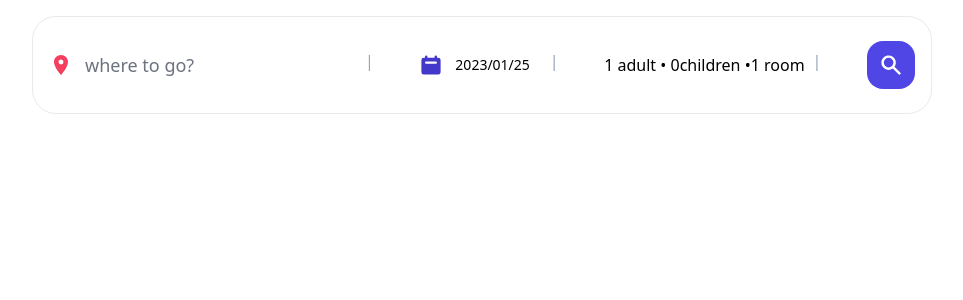
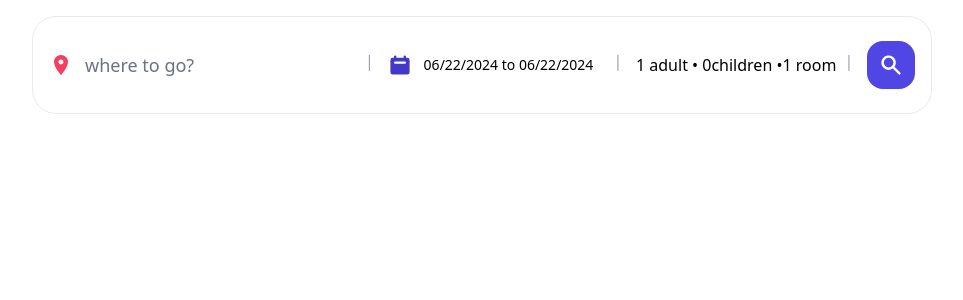
Before and after one commit to webnook/booking-app-react, a React (Vite) app: page / in a window 1280 px wide. Shown: the top 300 px of the page, without its empty margins (158-1121 px from the left). Built offline with nearby package versions, Linux system fonts and the light colour scheme.

Commit message:
create date range

```diff
--- a/src/components/Header/Header.jsx
+++ b/src/components/Header/Header.jsx
@@ -2,6 +2,10 @@
 import { HiCalendar, HiMinus, HiPlus, HiSearch } from "react-icons/hi";
 import { useRef, useState } from "react";
 import useOutsideClick from "../../hooks/useOutsideClick";
+import "react-date-range/dist/styles.css"; // main style file
+import "react-date-range/dist/theme/default.css"; // theme css file
+import { DateRange } from "react-date-range";
+import { format } from "date-fns";
 const Header = () => {
   const [destination, setDestination] = useState("");
   const [openOptions, setOpenOptions] = useState(false);
@@ -10,6 +14,14 @@
     children: 0,
     room: 1,
   });
+  const [date, setDate] = useState([
+    {
+      startDate: new Date(),
+      endDate: new Date(),
+      key: "selection",
+    },
+  ]);
+  const [openDate, setOpenDate] = useState(false);
   const optionsHandler = (name, operation) => {
     setOptions((prev) => {
       return {
@@ -36,7 +48,23 @@
         </div>
         <div className="flex items-center relative">
           <HiCalendar className="w-6 h-6 inline-block text-primary700" />
-          <div className="ml-3 mr-3 text-sm">2023/01/25</div>
+          <div
+            onClick={() => setOpenDate(!openDate)}
+            className="ml-3 mr-3 text-sm">
+            {`${format(date[0].startDate, "MM/dd/yyyy")} to ${format(
+              date[0].endDate,
+              "MM/dd/yyyy"
+            )}`}
+          </div>
+          {openDate && (
+            <DateRange
+              className="absolute top-12 z-50 -left-20"
+              ranges={date}
+              onChange={(item) => setDate([item.selection])}
+              minDate={new Date()}
+              moveRangeOnFirstSelection={true}
+            />
+          )}
           <span className="inline-block w-[1px] h-8 text-text400 ml-2 mx-0 my-4">
             |
           </span>
```
